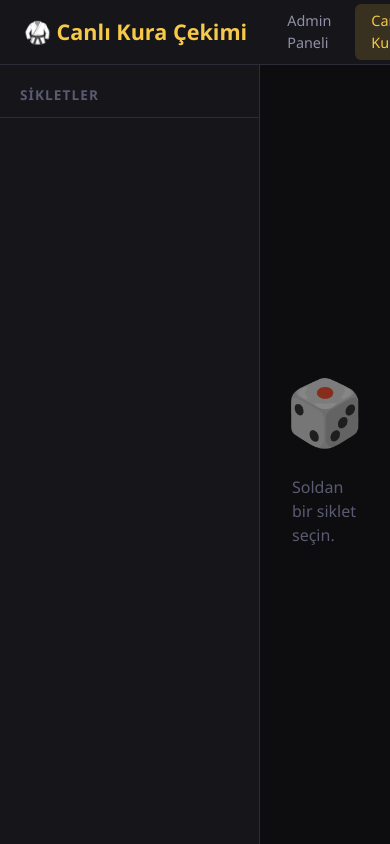
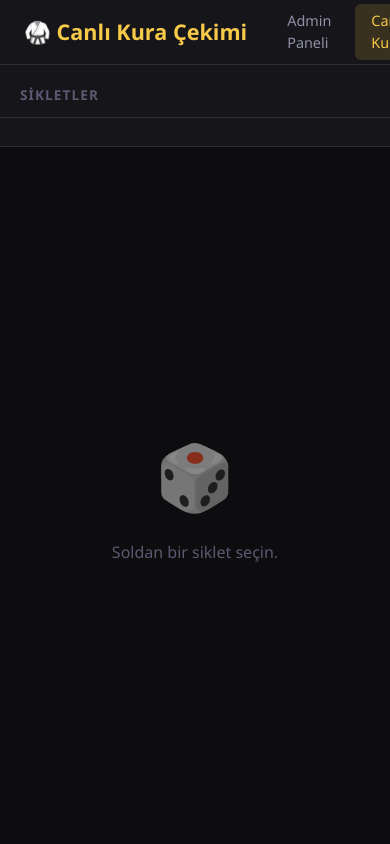
Before and after one commit to Xhanio57/fixturesSystem, a Node server app: page /kura in a window 390 px wide; the page is wider, and only the part inside the window is pictured. Run offline with Node 20, Linux system fonts and the light colour scheme; data that the repository does not hold is empty; some libraries are stand-ins or nearby versions.

Commit message:
fix: resolve bracket container clipping and scrolling layout conflicts
Agent-Logs-Url: https://github.com/Xhanio57/fixturesSystem/sessions/05aad3ff-3961-400d-b742-93ea14229e56

Co-authored-by: Xhanio57 <179158957+Xhanio57@users.noreply.github.com>

```diff
--- a/public/css/style.css
+++ b/public/css/style.css
@@ -36,6 +36,8 @@
 html {
   font-size: 16px;
   scroll-behavior: smooth;
+  min-height: 100%;
+  overflow-y: auto;
 }
 
 body {
@@ -44,6 +46,8 @@ body {
   color: var(--text-primary);
   min-height: 100vh;
   line-height: 1.6;
+  overflow-x: hidden;
+  overflow-y: auto;
 }
 
 /* ===========================
@@ -403,14 +407,14 @@ select.form-input option {
 .draw-page {
   display: flex;
   flex-direction: column;
-  height: 100vh;
-  overflow: hidden;
+  min-height: 100vh;
+  min-height: 100dvh;
 }
 
 .draw-layout {
   display: flex;
   flex: 1;
-  overflow: hidden;
+  min-height: 0;
 }
 
 .draw-sidebar {
@@ -484,7 +488,7 @@ select.form-input option {
 
 .draw-main {
   flex: 1;
-  overflow-y: auto;
+  min-width: 0;
   padding: 28px 32px;
   display: flex;
   flex-direction: column;
@@ -710,7 +714,8 @@ select.form-input option {
 }
 
 .bracket-container {
-  overflow-x: auto;
+  overflow: auto;
+  max-width: 100%;
   background: var(--bg-secondary);
   border: 1px solid var(--border);
   border-radius: var(--radius);
@@ -721,6 +726,7 @@ select.form-input option {
 .bracket-container svg {
   display: block;
   margin: 0 auto;
+  max-width: none;
 }
 
 /* SVG Bracket styles */
@@ -989,6 +995,9 @@ select.form-input option {
 .spectator-page {
   background: var(--bg-primary);
   min-height: 100vh;
+  min-height: 100dvh;
+  display: flex;
+  flex-direction: column;
 }
 
 .spectator-header {
@@ -1010,21 +1019,42 @@ select.form-input option {
 
 .spectator-body {
   display: grid;
-  grid-template-columns: 280px 1fr;
-  height: calc(100vh - 90px);
-  overflow: hidden;
+  grid-template-columns: 280px minmax(0, 1fr);
+  flex: 1;
+  min-height: 0;
 }
 
 .spectator-sidebar {
   background: var(--bg-secondary);
   border-right: 1px solid var(--border);
-  overflow-y: auto;
   padding: 20px 0;
 }
 
 .spectator-main {
-  overflow-y: auto;
+  min-width: 0;
   padding: 32px 40px;
+}
+
+@media (max-width: 1100px) {
+  .draw-layout {
+    flex-direction: column;
+  }
+
+  .draw-sidebar {
+    width: 100%;
+    min-width: 0;
+    border-right: 0;
+    border-bottom: 1px solid var(--border);
+  }
+
+  .spectator-body {
+    grid-template-columns: 1fr;
+  }
+
+  .spectator-sidebar {
+    border-right: 0;
+    border-bottom: 1px solid var(--border);
+  }
 }
 
 .spectator-cat-title {
```
